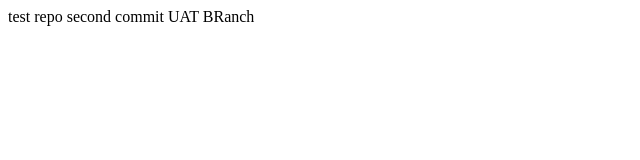
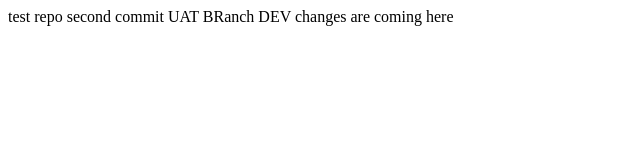
Before and after one commit to yusufansari563/demo-repo, a plain HTML site: page index.html in a window 1280 px wide. Shown: the whole page, without its empty margins (0-640 px from the left). Drawn offline with Linux system fonts and the light colour scheme.

Commit message:
code sending from dev branch

```diff
--- a/index.html
+++ b/index.html
@@ -9,5 +9,6 @@
     test repo
     second commit
     UAT BRanch
+    DEV changes are coming here
 </body>
 </html>
```
